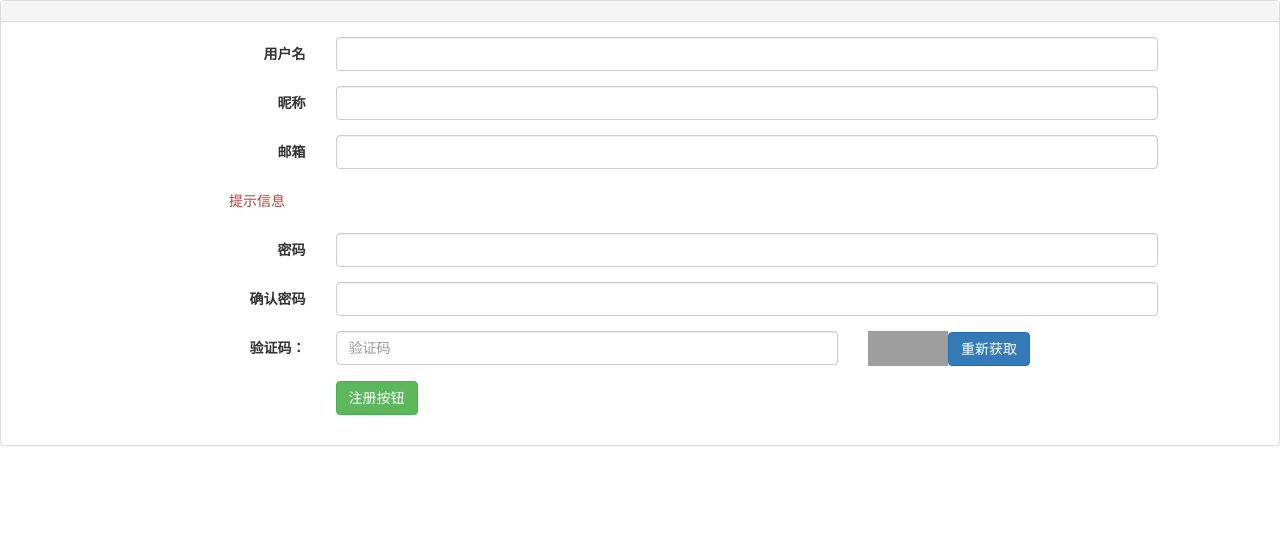
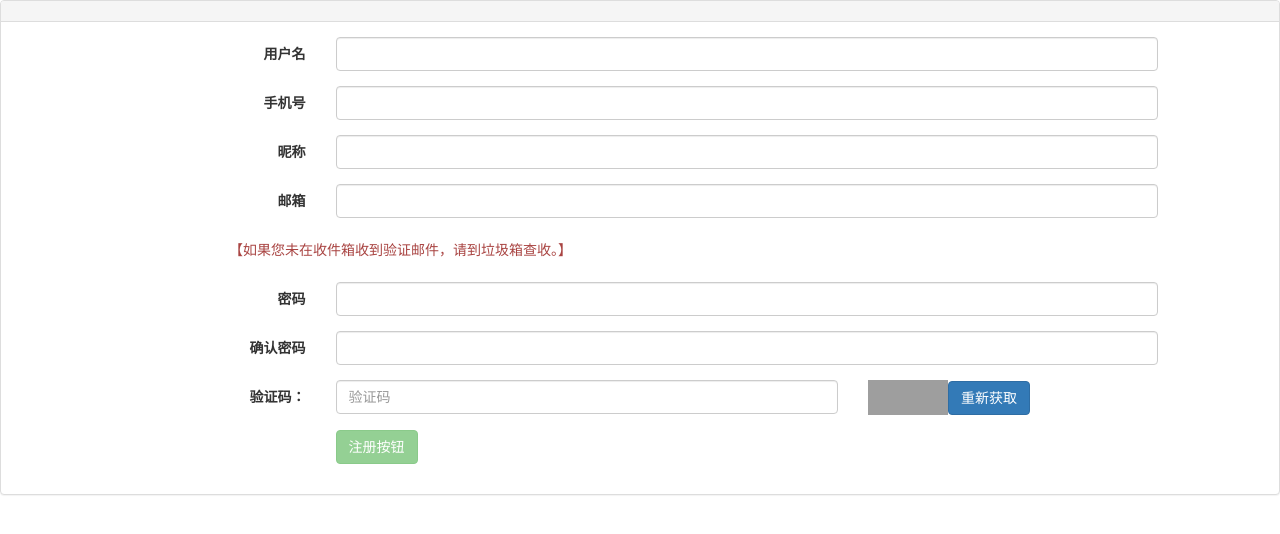
Before and after one commit to Suzichen/learn-form, an Angular app: page / in a window 1280 px wide. Shown: the top 534 px of the page. Built offline with nearby package versions, Linux system fonts and the light colour scheme; grey boxes are pictures that could not be loaded.

Commit message:
实现 注册表单的验证

```diff
--- a/src/app/app.module.ts
+++ b/src/app/app.module.ts
@@ -6,13 +6,15 @@ import { FormsModule, ReactiveFormsModule } from "@angular/forms";
 import { AppComponent } from './app.component';
 import { RegisterComponent } from './register/register.component';
 import { LoginComponent } from './login/login.component';
+import { EqualValidator } from "./register/directives/equal-validator.directive";
 
 
 @NgModule({
   declarations: [
     AppComponent,
     RegisterComponent,
-    LoginComponent
+    LoginComponent,
+    EqualValidator
   ],
   imports: [
     BrowserModule,
--- a/src/app/register/register.component.html
+++ b/src/app/register/register.component.html
@@ -5,62 +5,78 @@
             </div>
             <div class="panel-body">
                 <form [formGroup]="userForm" (ngSubmit)="doRegister()" class="form-horizontal" role="form" novalidate>
-                    <div class="form-group" [ngClass]="{'has-error': formErrors.userName }">
+                    <!-- 用户名 -->
+                    <div class="form-group" [ngClass]="{'has-error': formErrorsList.userName }">
                         <label class="col-sm-3 control-label">用户名</label>
                         <div class="col-sm-8">
                             <input formControlName="userName" type="text" class="form-control" placeholder="">
-                            <div *ngIf="formErrors.userName" class="text-danger">
-                                错误信息
+                            <div *ngIf="formErrorsList.userName" class="text-danger">
+                                {{ formErrorsList.userName }}
                             </div>
                         </div>
                     </div>
-                    <div class="form-group" [ngClass]="{'has-error': formErrors.nickName }">
+                    <!-- 手机号 -->
+                    <div class="form-group" [ngClass]="{'has-error': formErrorsList.telephone }">
+                        <label class="col-sm-3 control-label">手机号</label>
+                        <div class="col-sm-8">
+                            <input formControlName="telephone" type="text" class="form-control" placeholder="">
+                            <div *ngIf="formErrorsList.telephone" class="text-danger">
+                                {{ formErrorsList.telephone }}
+                            </div>
+                        </div>
+                    </div>
+                    <!-- 昵称 -->
+                    <div class="form-group" [ngClass]="{'has-error': formErrorsList.nickName }">
                         <label class="col-sm-3 control-label">昵称</label>
                         <div class="col-sm-8">
                             <input formControlName="nickName" type="text" class="form-control" placeholder="">
-                            <div *ngIf="formErrors.nickName" class="text-danger">
-
+                            <div *ngIf="formErrorsList.nickName" class="text-danger">
+                               {{ formErrorsList.nickName }}
                             </div>
                         </div>
                     </div>
-                    <div class="form-group" [ngClass]="{'has-error': formErrors.email }">
+                    <!-- 邮箱 -->
+                    <div class="form-group" [ngClass]="{'has-error': formErrorsList.email }">
                         <label class="col-sm-3 control-label">邮箱</label>
                         <div class="col-sm-8">
                             <input formControlName="email" type="email" class="form-control" placeholder="">
-                            <div *ngIf="formErrors.email" class="text-danger">
-
+                            <div *ngIf="formErrorsList.email" class="text-danger">
+                                {{ formErrorsList.email }}
                             </div>
                         </div>
                     </div>
+                    <!-- 邮箱提示 -->
                     <div class="form-group">
                         <div class="col-sm-offset-2 col-sm-10">
-                            <p class="form-control-static text-danger">提示信息</p>
+                            <p class="form-control-static text-danger">【如果您未在收件箱收到验证邮件，请到垃圾箱查收。】</p>
                         </div>
                     </div>
-                    <div class="form-group" [ngClass]="{'has-error': formErrors.password }">
+                    <!-- 密码及验证密码 -->
+                    <div class="form-group" [ngClass]="{'has-error': formErrorsList.password }">
                         <label class="col-sm-3 control-label">密码</label>
                         <div class="col-sm-8">
                             <input formControlName="password" validateEqual="confirmPassword" reverse=true type="password" class="form-control" placeholder="">
-                            <div *ngIf="formErrors.password" class="text-danger">
-
+                            <div *ngIf="formErrorsList.password" class="text-danger">
+                               {{ formErrorsList.password }}
                             </div>
                         </div>
                     </div>
-                    <div class="form-group" [ngClass]="{'has-error': formErrors.confirmPassword }">
+                    <div class="form-group" [ngClass]="{'has-error': formErrorsList.confirmPassword }">
                         <label class="col-sm-3 control-label">确认密码</label>
                         <div class="col-sm-8">
                             <input formControlName="confirmPassword" validateEqual="password" type="password" class="form-control" placeholder="">
-                            <div *ngIf="formErrors.confirmPassword" class="text-danger">
-
+                            <div *ngIf="formErrorsList.confirmPassword" class="text-danger">
+                                {{ formErrorsList.confirmPassword }}
                             </div>
                         </div>
                     </div>
-                    <div class="form-group" [ngClass]="{'has-error': formErrors.vcode }">
+                    <!-- 验证码 -->
+                    <div class="form-group" [ngClass]="{'has-error': formErrorsList.vcode }">
                         <label class="col-sm-3 control-label">验证码：</label>
                         <div class="col-sm-5">
                             <input formControlName="vcode" class="form-control" placeholder="验证码">
-                            <div *ngIf="formErrors.vcode" class="text-danger">
-
+                            <div *ngIf="formErrorsList.vcode" class="text-danger">
+                                {{ formErrorsList.vcode }}
                             </div>
                         </div>
                         <div class="col-sm-3">
@@ -68,10 +84,11 @@
                             <button class="btn btn-primary" id="reloadVCode">重新获取</button>
                         </div>
                     </div>
-                    <div *ngIf="formErrors.formError" class="col-sm-offset-3 col-sm-8 alert alert-danger"></div>
+                    <!-- 提交前验证失败的信息 -->
+                    <div *ngIf="formErrorsList.formError" class="col-sm-offset-3 col-sm-8 alert alert-danger">{{ formErrorsList.formError }}</div>
                     <div class="form-group">
                         <div class="col-sm-offset-3 col-sm-8">
-                            <button type="submit" class="btn btn-success">注册按钮</button>
+                            <button [disabled]="userForm.invalid" type="submit" class="btn btn-success">注册按钮</button>
                         </div>
                     </div>
                 </form>
--- a/src/app/register/register.component.ts
+++ b/src/app/register/register.component.ts
@@ -1,5 +1,6 @@
 import { Component, OnInit, ViewEncapsulation } from '@angular/core';
 import { FormGroup, FormBuilder, Validators } from "@angular/forms";
+
 
 @Component({
     selector: 'form-register',
@@ -12,26 +13,69 @@ export class RegisterComponent implements OnInit {
     private userForm:FormGroup;
     private userInfo:User = new User();
 
-    private formErrors = {
+    // 错误信息列表缓存
+    private formErrorsList = {
         userName: '',
         nickName: '',
         email: '',
+        telephone: '',
         password: '',
         confirmPassword: '',
         formError: '',
         vcode: ''
-      };
-
+    };
+    // 错误信息
+    private formErrorsMsg = {
+        userName: {
+            required: '请输入用户名。',
+            minlength: '用户名2到32个字符。'
+        },
+        nickName: {
+            required: '请输入昵称。',
+            minlength: '昵称4到32个字符。'
+        },
+        telephone: {
+            required: '请输入手机号'
+        },
+        email: {
+            required: '请输入邮箱。',
+            pattern: '请输入正确的邮箱地址。'
+        },
+        password: {
+            required: '请输入密码。',
+            minlength: '密码至少要8位。'
+        },
+        confirmPassword: {
+            required: '请确认密码的一致性。',
+            minlength: '密码至少要8位。',
+            validateEqual: '两次输入的密码不一致。'
+        },
+        vcode: {
+            required: '请输入验证码。',
+            minlength: '6位验证码。',
+            maxlength: '6位验证码。'
+        }
+    };
+    // 构建表单及验证方法
     private buidForm() {
         this.userForm = this.fb.group({
             userName: [
                 this.userInfo.userName,
                 [
-                    Validators.required
+                    Validators.required,
+                    Validators.minLength(2),
+                    Validators.maxLength(32)
                 ]
             ],
             email: [
                 this.userInfo.email,
+                [
+                    Validators.required,
+                    Validators.pattern('^([a-zA-Z0-9_-])+@([a-zA-Z0-9_-])+((\.[a-zA-Z0-9_-]{2,3}){1,2})$')
+                ]
+            ],
+            telephone: [
+                this.userInfo.telephone,
                 [
                     Validators.required
                 ]
@@ -39,19 +83,31 @@ export class RegisterComponent implements OnInit {
             nickName: [
                 this.userInfo.nickName,
                 [
-                    Validators.required
+                    Validators.required,
+                    Validators.minLength(4),
+                    Validators.maxLength(32)
                 ]
             ],
             password: [
-                this.userInfo.password
+                this.userInfo.password,
+                [
+                    Validators.required,
+                    Validators.minLength(8)
+                ]
             ],
             confirmPassword: [
-                this.userInfo.confirmPassword
+                this.userInfo.confirmPassword,
+                [
+                    Validators.required,
+                    Validators.minLength(8)
+                ]
             ],
             vcode: [
                 this.userInfo.vcode,
                 [
-                    Validators.required
+                    Validators.required,
+                    Validators.minLength(6),
+                    Validators.maxLength(6)
                 ]
             ]
         })
@@ -63,10 +119,37 @@ export class RegisterComponent implements OnInit {
 
     ngOnInit() {
         this.buidForm();
+        this.userForm.valueChanges
+            .subscribe(value => this.onValueChange(value));
+    }
+
+    onValueChange(value) {
+        if (!this.userForm) {
+            return;
+        }
+        // 取到总表单
+        const form = this.userForm;
+        // 循环错误信息的列表
+        for (const formItem in this.formErrorsList) {
+            // 清除缓存
+            this.formErrorsList[formItem] = '';
+            // 取到当前的FormControl
+            const control = form.get(formItem);
+            // 如果此FormControl存在 且 没有校验成功 且 被修改过
+            if (control && !control.valid && control.dirty) {
+                // 取到此FormControl的错误信息库存
+                const msgs = this.formErrorsMsg[formItem];
+                // 循环此FormControl的实际错误信息列表
+                for (const msg in control.errors) {
+                    // 往缓存中添加错误信息
+                    this.formErrorsList[formItem] += msgs[msg] + '';
+                }
+            }
+        }
     }
 
     doRegister() {
-
+        alert('你通过了表单校验')
     }
 
 }
@@ -77,7 +160,7 @@ export class User {
     password: string;
     remeberMe:boolean;
     email: string;
-    token:string;
+    telephone:string;
     confirmPassword: string;
     vcode:string;
 }
```
Also changed, not shown: src/app/register/directives/equal-validator.directive.ts (added, +38 -0 lines).
